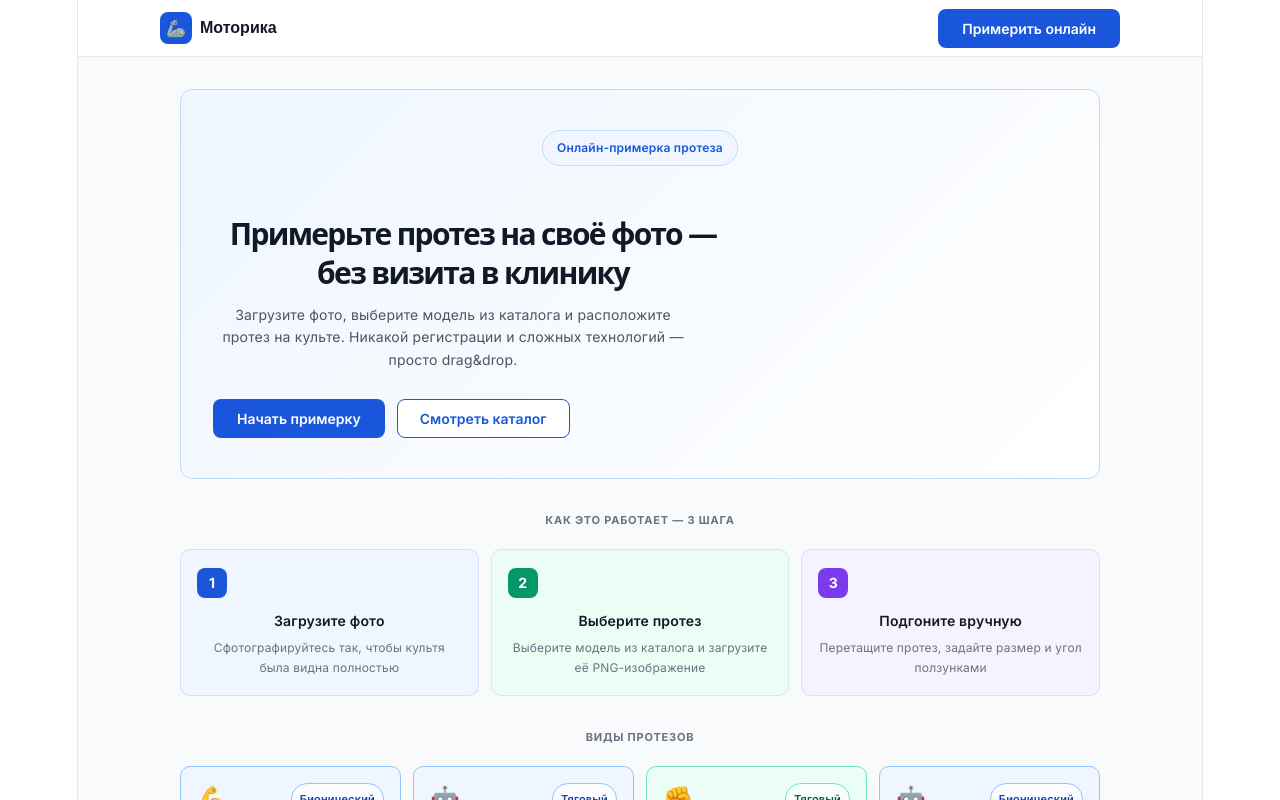
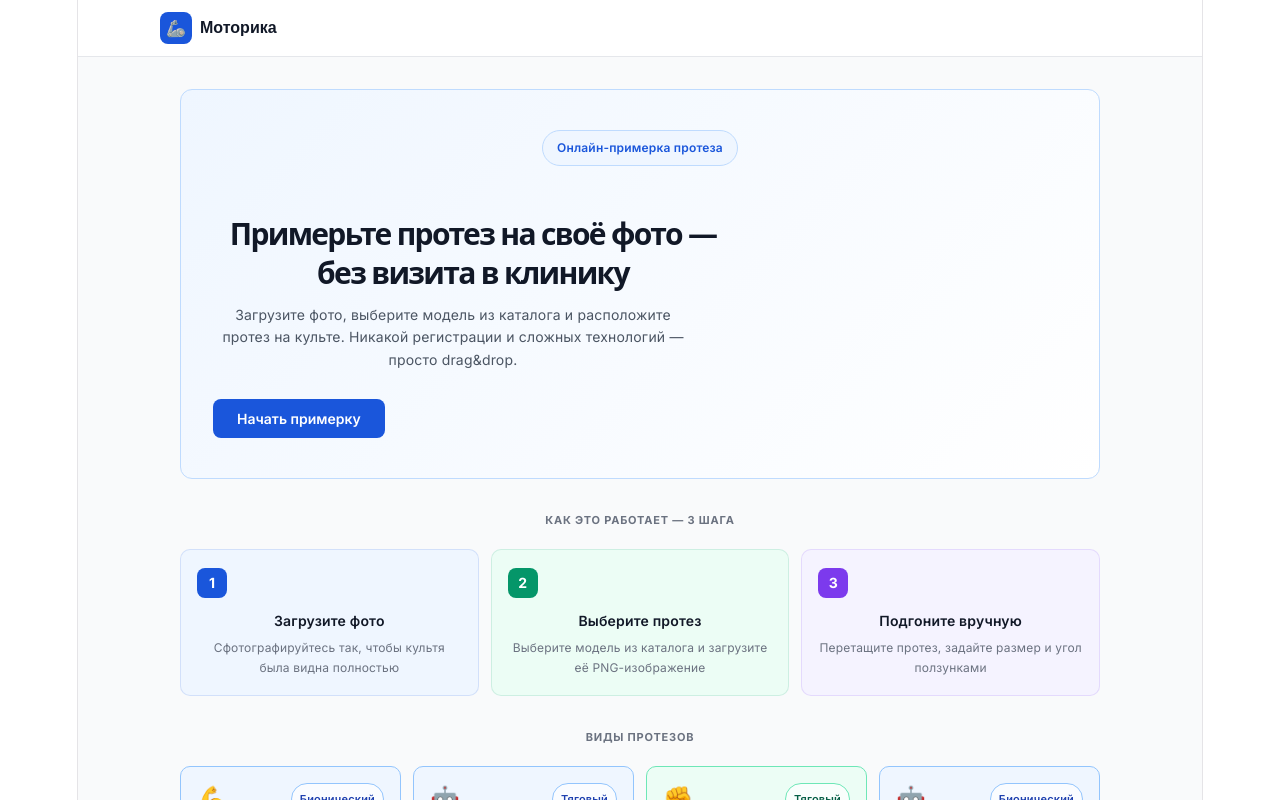
Before and after one commit to rzas-maker/motorica-tryon, a React (Vite) app: page / in a window 1280 px wide. Shown: the top 800 px of the page. Built offline with nearby package versions, Linux system fonts and the light colour scheme.

Commit message:
Remove unused buttons

```diff
--- a/src/App.jsx
+++ b/src/App.jsx
@@ -444,10 +444,9 @@ export default function App() {
             <div style={{ width: 32, height: 32, borderRadius: 8, background: "#1a56db", display: "flex", alignItems: "center", justifyContent: "center", fontSize: 16 }}>🦾</div>
             <span style={{ fontWeight: 700, fontSize: 16, color: "#111827" }}>Моторика</span>
           </button>
-          {page === "home"
-            ? <button type="button" onClick={() => setPage("survey")} style={SS.btnPrimary}>Примерить онлайн</button>
-            : <button type="button" onClick={resetAll} style={SS.btnGhost}>← На главную</button>
-          }
+          {page !== "home" && (
+            <button type="button" onClick={resetAll} style={SS.btnGhost}>← На главную</button>
+          )}
         </div>
       </nav>
 
@@ -466,7 +465,6 @@ export default function App() {
             </p>
             <div style={{ display: "flex", gap: 12, flexWrap: "wrap" }}>
               <button type="button" onClick={() => setPage("survey")} style={SS.btnPrimary}>Начать примерку</button>
-              <button type="button" style={SS.btnOutline}>Смотреть каталог</button>
             </div>
           </div>
 
```
